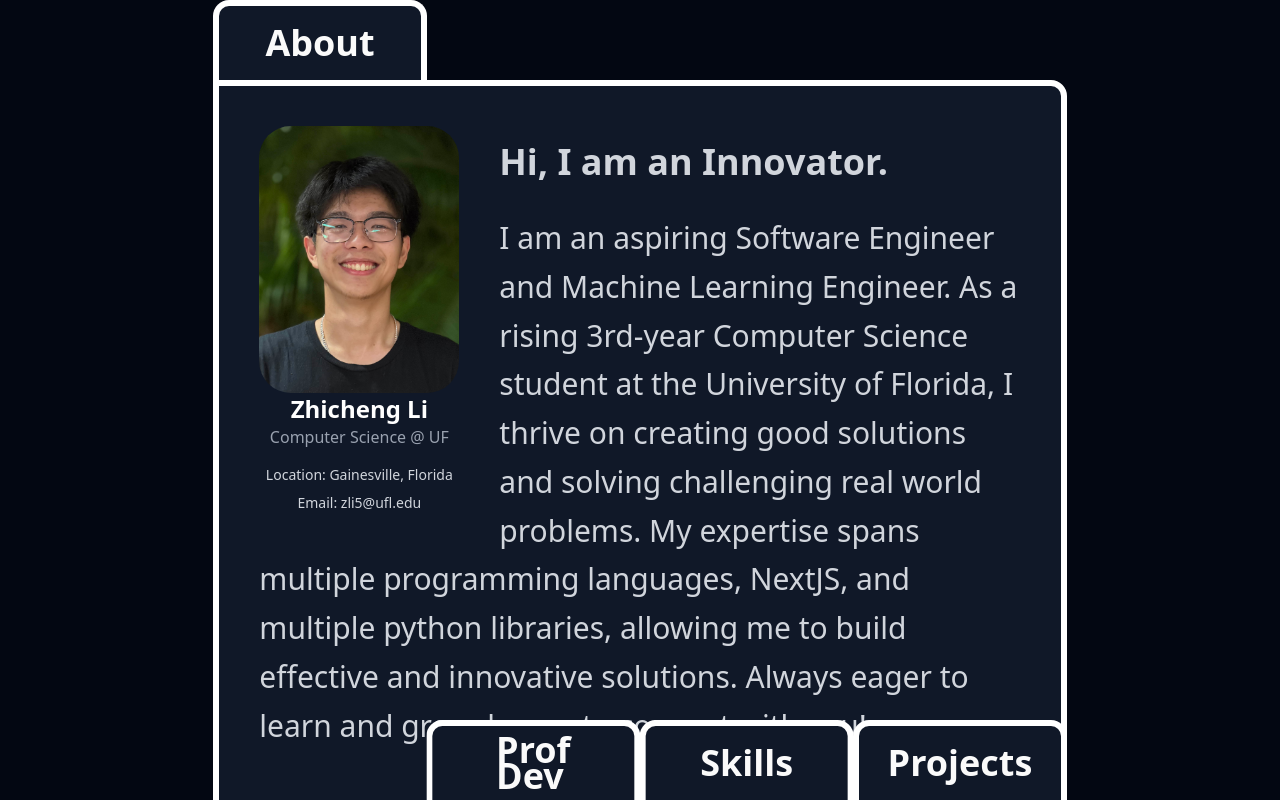
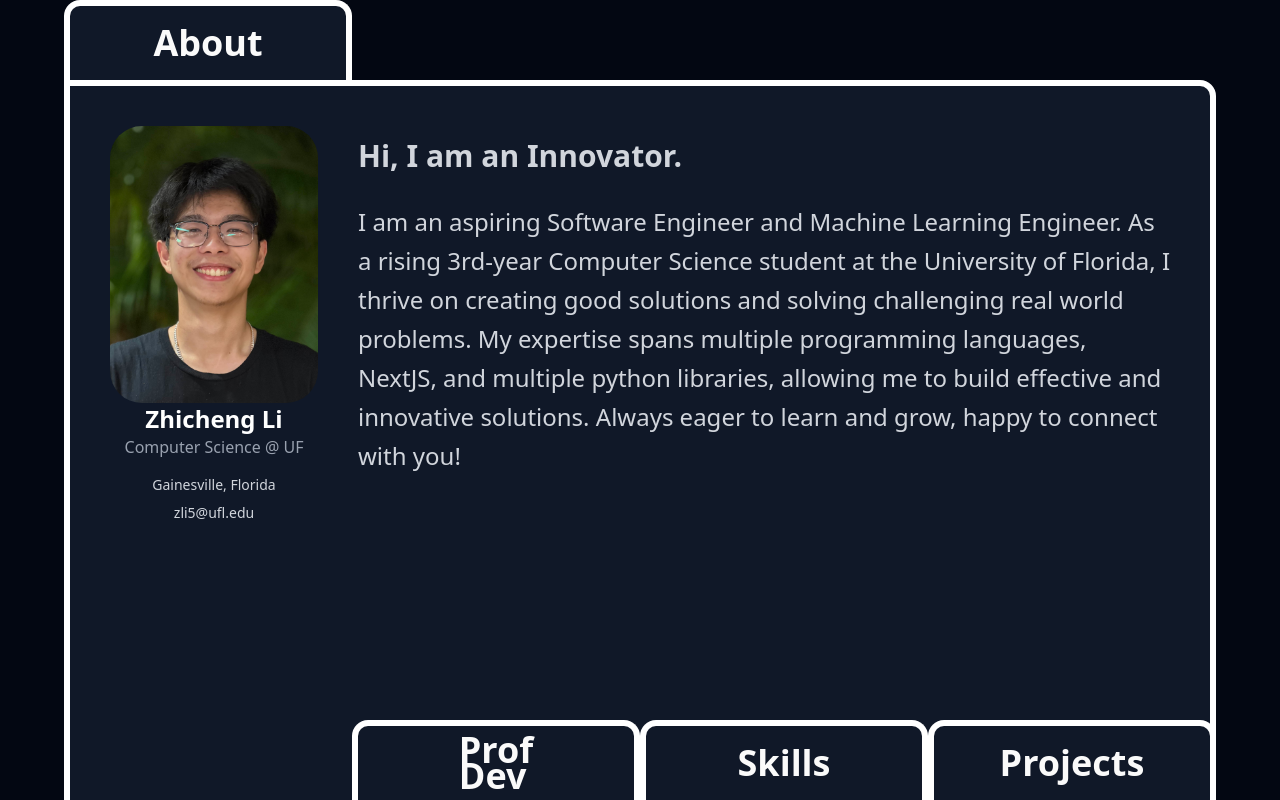
Before and after one commit to zbanks23/Portfolio, a Next.js app: page / in a window 1280 px wide. Shown: the top 800 px of the page. Built offline with nearby package versions, Linux system fonts and the light colour scheme.

Commit message:
Version 1.2.0 changed about section a little so it looks better on smaller screens

```diff
--- a/src/components/MainContent.tsx
+++ b/src/components/MainContent.tsx
@@ -25,45 +25,39 @@ const AboutSection: React.FC<SectionProps> = ({ onTabClick }) => (
     </div>
     <div
       id="about"
-      className="bg-gray-900 w-full border-6 rounded-tr-2xl border-white h-screen sticky top-20"
+      className="bg-gray-900 w-full border-6 rounded-tr-2xl border-white h-screen sticky top-20 p-4 sm:p-6 md:p-10"
     >
-      <div className="p-4 sm:p-6 md:p-10">
-        <div className="float-left mr-4 sm:mr-6 md:mr-10">
+      <div className="sm:float-left max-sm:m-auto sm:mr-6 md:mr-10 w-36 sm:w-44 md:w-52 h-78 sm:h-88 md:h-104">
         <Image
           src={ProfilePic}
           alt="A picture of me"
-            width={200}
-            height={300}
-            className="rounded-4xl m-auto"
+          className="rounded-4xl m-auto object-cover"
         />
-          <div className="flex flex-col justify-center">
-            {/* Placeholder for an avatar */}
         <h2 className="text-lg sm:text-xl md:text-2xl font-semibold text-white text-center">
           Zhicheng Li
         </h2>
         <p className="text-gray-400 text-sm sm:text-base text-center">
           Computer Science @ UF
         </p>
-            <div className="mt-4 space-y-2 text-xs sm:text-sm text-gray-300 text-center">
-              <p>Location: Gainesville, Florida</p>
-              <p>Email: zli5@ufl.edu</p>
+        <div className="sm:mt-4 space-y-2 text-xs sm:text-sm text-gray-300 text-center">
+          <p>Gainesville, Florida</p>
+          <p>zli5@ufl.edu</p>
         </div>
       </div>
-        </div>
+
       <div>
-          <h2 className="text-gray-300 mb-4 text-2xl sm:text-3xl md:text-4xl font-semibold leading-loose">
+        <h2 className="text-gray-300 mb-4 text-xl sm:text-2xl md:text-3xl font-semibold leading-loose">
           Hi, I am an Innovator.
         </h2>
-          <p className="text-gray-300 text-xl sm:text-2xl md:text-3xl leading-relaxed">
-            I am an aspiring Software Engineer and Machine Learning Engineer. As
-            a rising 3rd-year Computer Science student at the University of
-            Florida, I thrive on creating good solutions and solving challenging
-            real world problems. My expertise spans multiple programming
-            languages, NextJS, and multiple python libraries, allowing me to
-            build effective and innovative solutions. Always eager to learn and
-            grow, happy to connect with you!
+        <p className="text-gray-300 text-lg sm:text-xl md:text-2xl leading-relaxed">
+          I am an aspiring Software Engineer and Machine Learning Engineer. As a
+          rising 3rd-year Computer Science student at the University of Florida,
+          I thrive on creating good solutions and solving challenging real world
+          problems. My expertise spans multiple programming languages, NextJS,
+          and multiple python libraries, allowing me to build effective and
+          innovative solutions. Always eager to learn and grow, happy to connect
+          with you!
         </p>
-        </div>
       </div>
     </div>
   </>
@@ -239,7 +233,7 @@ const MainContent: React.FC = () => {
   };
 
   return (
-    <main className="sm:w-3/4 md:w-2/3 m-auto">
+    <main className="max-w-6xl m-auto">
       <AboutSection onTabClick={scrollToSection} />
       <ExperienceSection onTabClick={scrollToSection} />
       <SkillsSection onTabClick={scrollToSection} />
```
Lines whose indentation alone changed are shown as unchanged.
